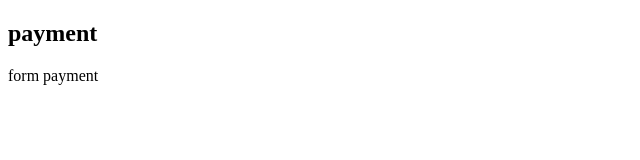
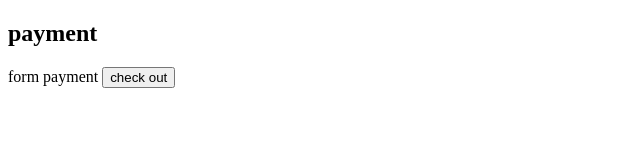
Before and after one commit to yenweekend/git-config, a plain HTML site: page payment.html in a window 1280 px wide. Shown: the whole page, without its empty margins (0-640 px from the left). Drawn offline with Linux system fonts and the light colour scheme.

Commit message:
add checkout button

```diff
--- a/payment.html
+++ b/payment.html
@@ -7,6 +7,9 @@
   </head>
   <body>
     <h2>payment</h2>
-    <form action="">form payment</form>
+    <form action="">
+      form payment
+      <button>check out</button>
+    </form>
   </body>
 </html>
```
